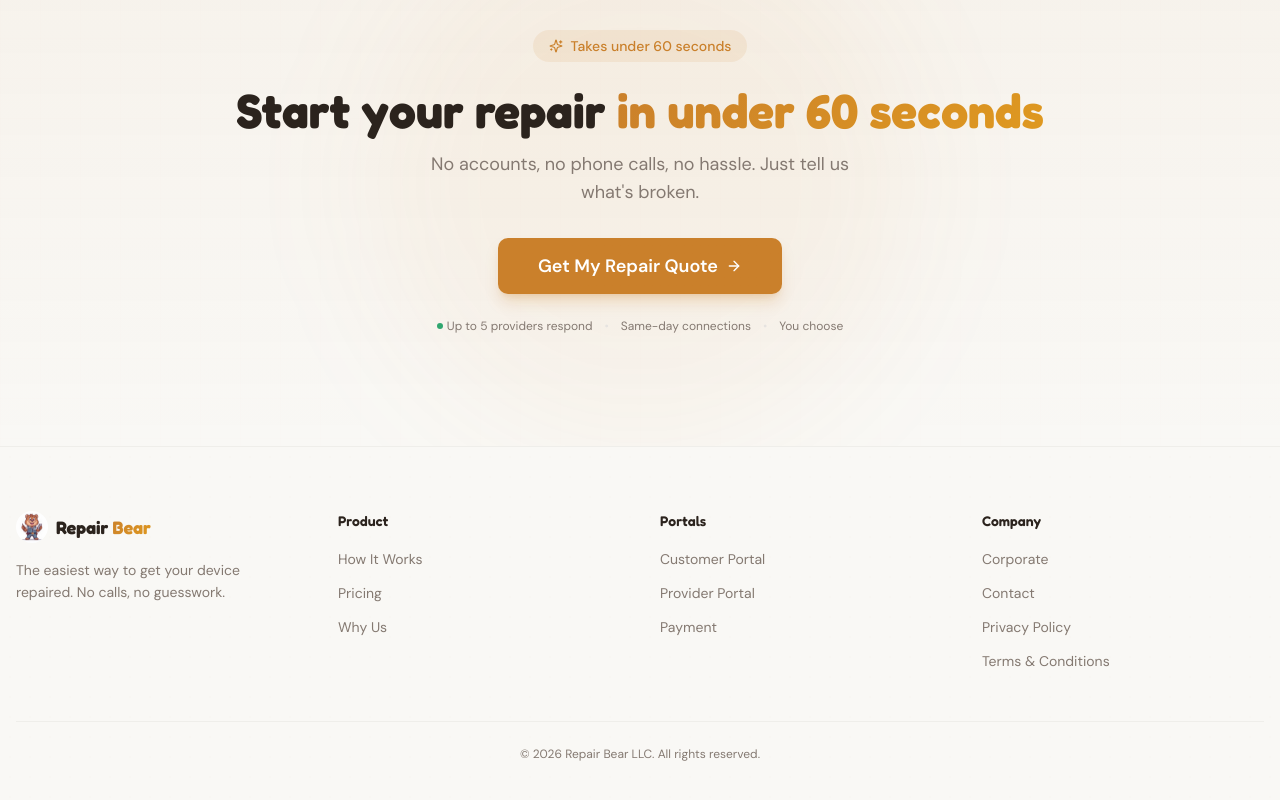
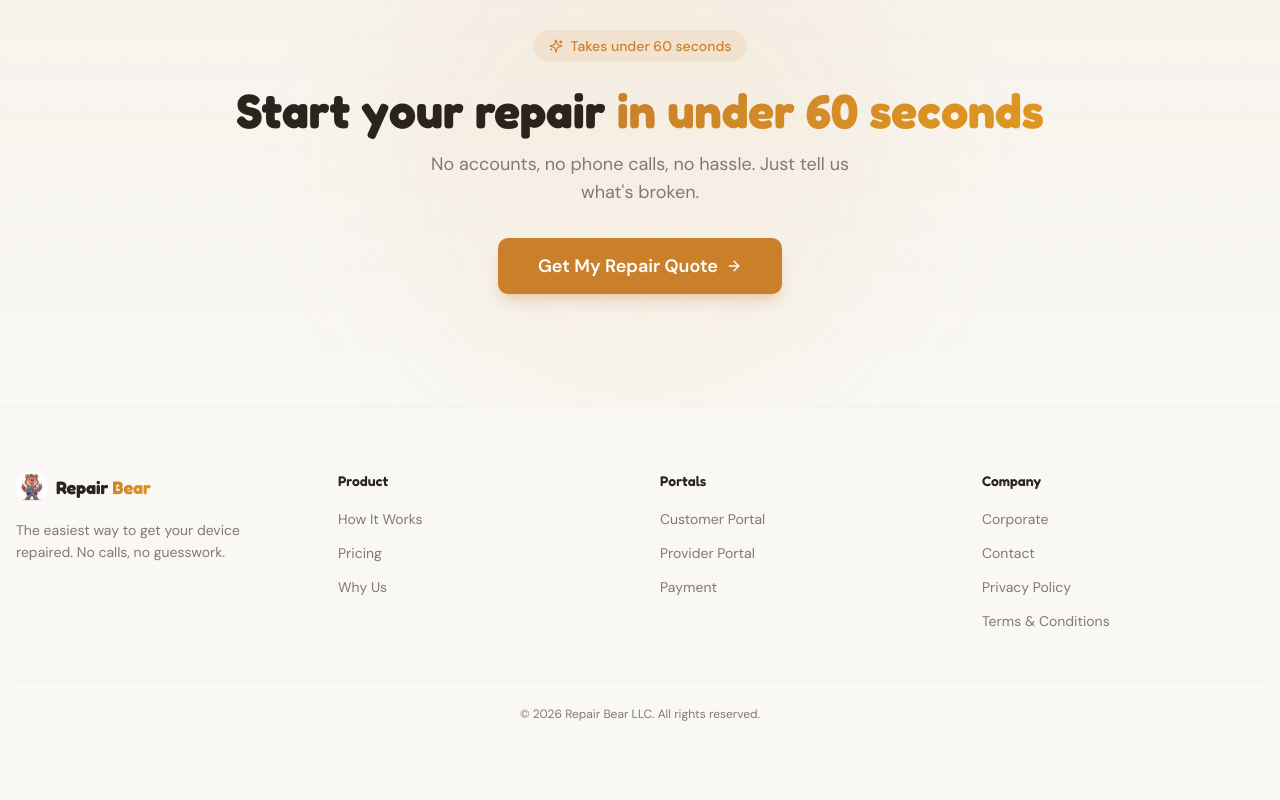
Before and after one commit to mkultracodes/precise-render-guy, a React (Vite) app: page / in a window 1280 px wide. Shown: the part 3614-4414 px from the top of the page. Built offline with nearby package versions, Linux system fonts and the light colour scheme; the HTML template or start-up script is replaced by a standard one.

Commit message:
Changes
Co-authored-by: mkultracodes <99495348+mkultracodes@users.noreply.github.com>

```diff
--- a/src/components/FinalCTA.tsx
+++ b/src/components/FinalCTA.tsx
@@ -36,13 +36,6 @@ const FinalCTA = () => {
           </span>
           <div className="absolute inset-0 shimmer" />
         </Button>
-        <p className="text-xs text-muted-foreground mt-6 flex items-center justify-center gap-3">
-          <span className="flex items-center gap-1"><span className="w-1.5 h-1.5 rounded-full bg-success" /> Up to 5 providers respond</span>
-          <span className="text-border">•</span>
-          <span>Same-day connections</span>
-          <span className="text-border">•</span>
-          <span>You choose</span>
-        </p>
       </div>
     </section>
   );
```
